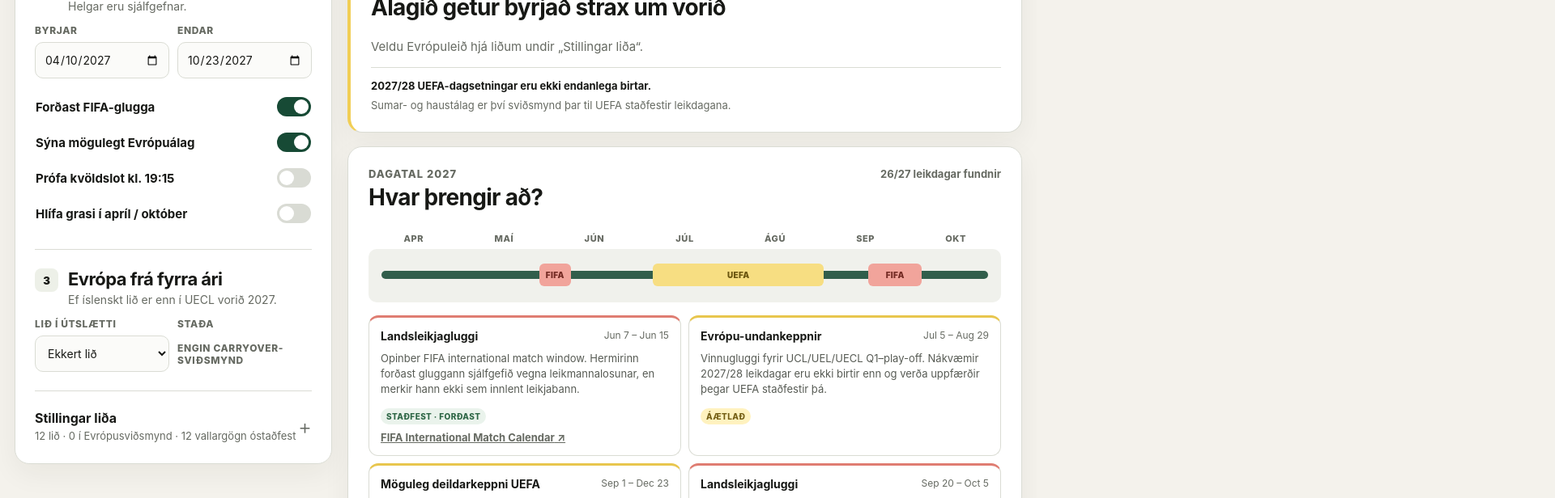
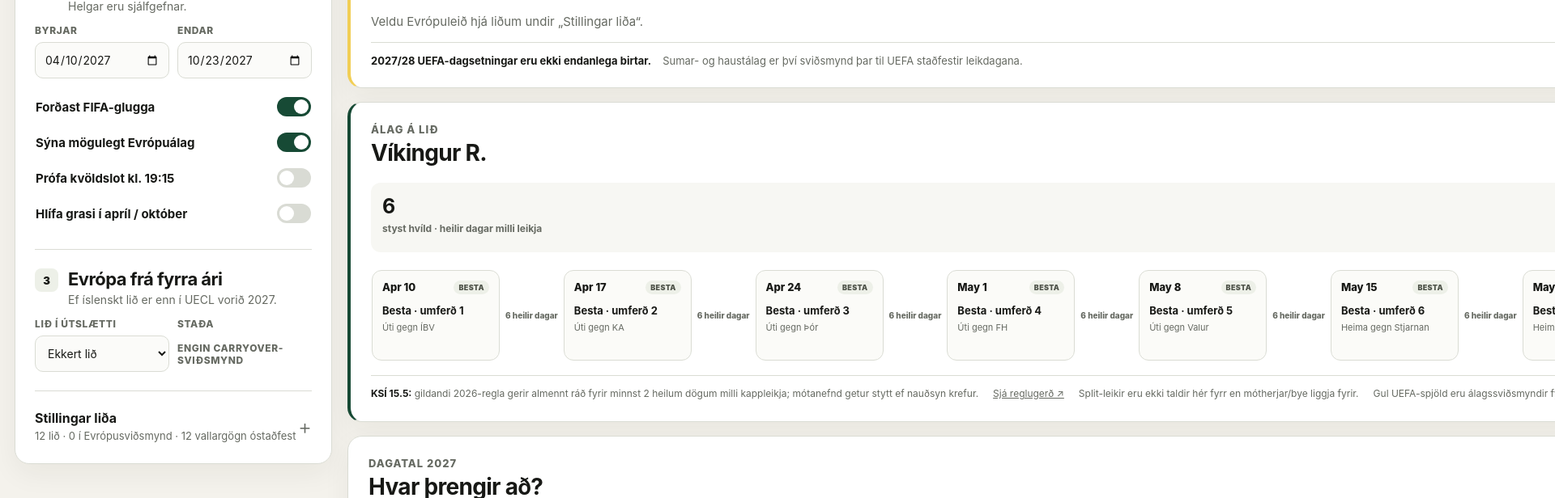
Before and after one commit to lollipop1234-code/besta-deild-hermir, a Next.js app: page / in a window 1280 px wide. Shown: the part 660-1276 px from the top of the page at 81% size, 1920 px wide, since content can reach past the window. Built offline with nearby package versions, Linux system fonts and the light colour scheme.

Commit message:
Add interactive team congestion view

```diff
--- a/src/app/Playground.tsx
+++ b/src/app/Playground.tsx
@@ -13,11 +13,17 @@ import {
   teamNameMap,
 } from "@/lib/simulator";
 import {
+  buildTeamLoadEvents,
+  summarizeTeamLoad,
+  visibleTeamLoadEvents,
+} from "@/lib/team-load";
+import {
   applyGrassHomePreference,
   grassShoulderWarning,
   kickoffForHomeTeam,
 } from "@/lib/venue-planner";
 import type { EuropePath, FormatPreset, Surface, Team } from "@/lib/types";
+import TeamLoadPanel from "./TeamLoadPanel";
 
 const formatCopy: Record<FormatPreset, { title: string; meta: string }> = {
   "ten-triple": { title: "10 lið · þreföld umferð", meta: "Tilraun · 27 leikir á lið" },
@@ -72,6 +78,7 @@ export default function Playground() {
   const [preferEvening, setPreferEvening] = useState(false);
   const [protectGrass, setProtectGrass] = useState(false);
   const [springEuropeTeamId, setSpringEuropeTeamId] = useState("none");
+  const [loadTeamId, setLoadTeamId] = useState("vikingur");
   const [teams, setTeams] = useState<Team[]>([...teams2026, ...expansionTeams]);
   const [selectedRound, setSelectedRound] = useState(1);
   const [teamsOpen, setTeamsOpen] = useState(false);
@@ -99,6 +106,8 @@ export default function Playground() {
   const grassTeams = activeTeams.filter((team) => team.surface === "grass").length;
   const noLights = activeTeams.filter((team) => team.floodlights === false).length;
   const springEuropeTeam = activeTeams.find((team) => team.id === springEuropeTeamId);
+  const loadTeam = activeTeams.find((team) => team.id === loadTeamId) ?? activeTeams[0];
+  const qualifyingWindow = calendar2027.find((block) => block.id === "uefa-qualifying-2027");
 
   const uefaWindow = roundDate
     ? calendar2027.find((block) => block.kind === "uefa" && inRange(roundDate.date, block.start, block.end))
@@ -125,16 +134,39 @@ export default function Playground() {
       .sort((a, b) => a.distance - b.distance)[0]
     : undefined;
 
+  const loadEvents = useMemo(() => {
+    if (!loadTeam) return [];
+    return buildTeamLoadEvents({
+      team: loadTeam,
+      pairingRounds,
+      roundDates: calendar.rounds,
+      teamNames: names,
+      springEuropeTeamId,
+      springEuropeDates: conferenceSpring2027,
+      uefaWindow: qualifyingWindow,
+      includeUefaScenario: showUefa,
+    });
+  }, [loadTeam, pairingRounds, calendar.rounds, names, springEuropeTeamId, qualifyingWindow, showUefa]);
+
+  const visibleLoadEvents = useMemo(
+    () => visibleTeamLoadEvents(loadEvents, seasonStart, seasonEnd),
+    [loadEvents, seasonStart, seasonEnd],
+  );
+  const loadSummary = useMemo(() => summarizeTeamLoad(visibleLoadEvents), [visibleLoadEvents]);
+  const splitIsUnresolved = pairingRounds.some((item) => item.stage === "split" && item.pairings.length === 0);
+
   function updateTeam(id: string, patch: Partial<Team>) {
     setTeams((current) => current.map((team) => (team.id === id ? { ...team, ...patch } : team)));
   }
 
   function choosePreset(next: FormatPreset) {
     const nextMetrics = formatMetrics(next);
-    const nextIds = new Set(teams.slice(0, nextMetrics.teams).map((team) => team.id));
+    const nextTeams = teams.slice(0, nextMetrics.teams);
+    const nextIds = new Set(nextTeams.map((team) => team.id));
     setPreset(next);
     setSelectedRound(1);
     if (springEuropeTeamId !== "none" && !nextIds.has(springEuropeTeamId)) setSpringEuropeTeamId("none");
+    if (!nextIds.has(loadTeamId)) setLoadTeamId(nextTeams[0]?.id ?? "");
   }
 
   const splitMessage = preset === "ten-split"
@@ -261,6 +293,14 @@ export default function Playground() {
             <div className="provisional-note"><b>2027/28 UEFA-dagsetningar eru ekki endanlega birtar.</b><span>Sumar- og haustálag er því sviðsmynd þar til UEFA staðfestir leikdagana.</span></div>
           </div>
 
+          <TeamLoadPanel
+            teams={activeTeams}
+            selectedTeamId={loadTeam?.id ?? ""}
+            onSelectTeam={setLoadTeamId}
+            summary={loadSummary}
+            splitIsUnresolved={splitIsUnresolved}
+          />
+
           <div className="panel calendar-panel">
             <div className="panel-title-row"><div><div className="eyebrow">Dagatal 2027</div><h2>Hvar þrengir að?</h2></div><span className="quiet">{calendar.rounds.length}/{metrics.rounds} leikdagar fundnir</span></div>
             <div className="month-line" aria-hidden="true">{["APR", "MAÍ", "JÚN", "JÚL", "ÁGÚ", "SEP", "OKT"].map((month) => <span key={month}>{month}</span>)}</div>
```
